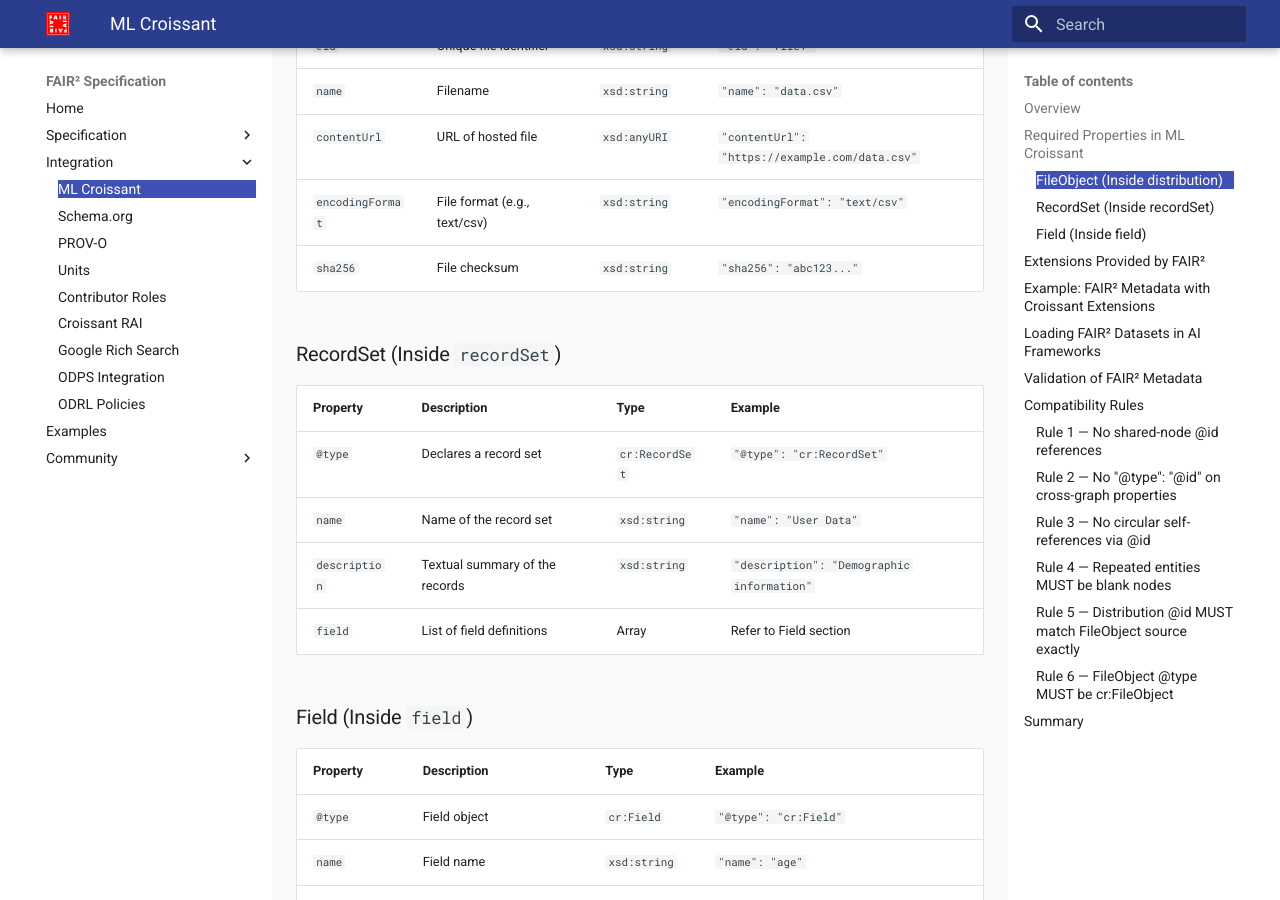
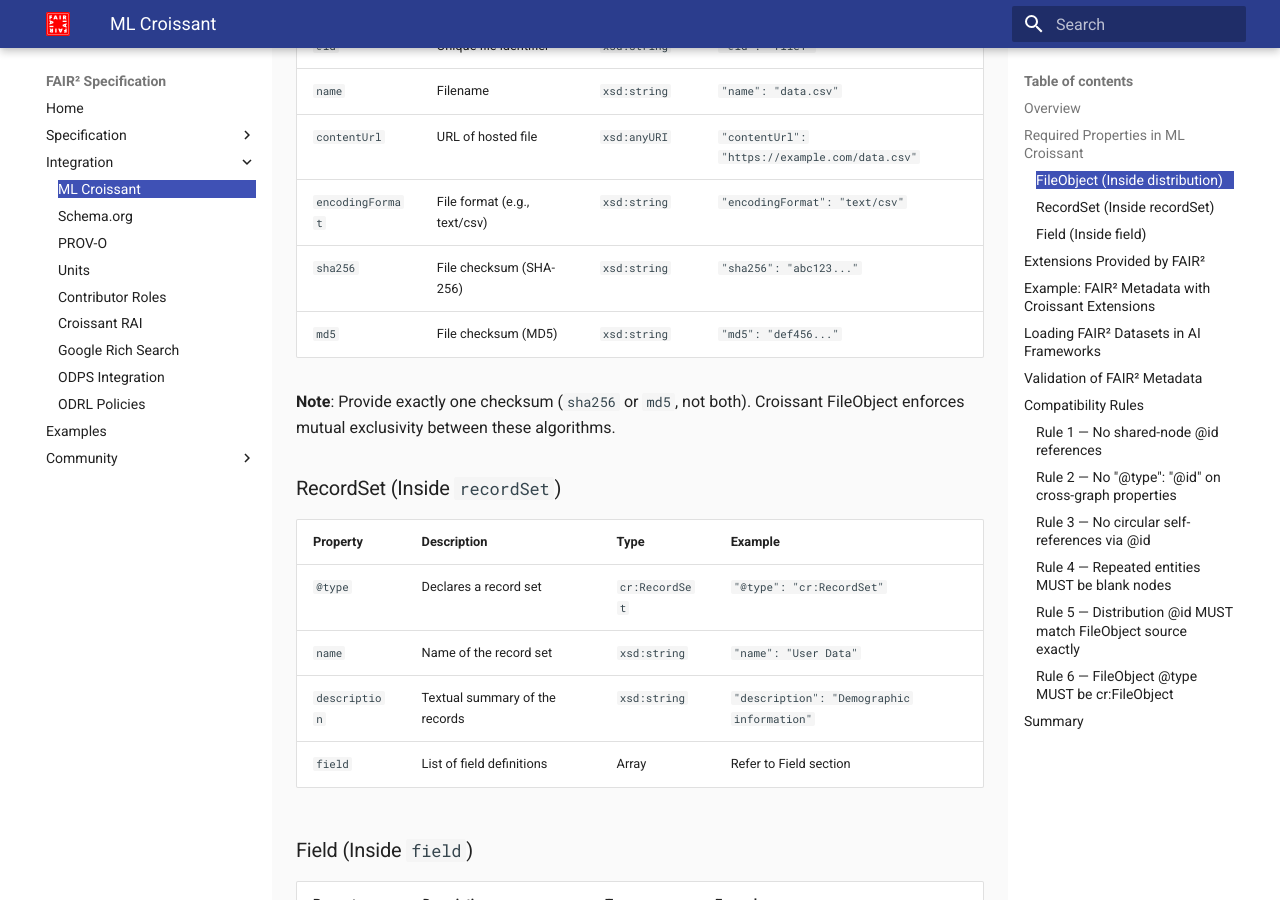
Before and after one commit to fair-squared/fair2-spec, an MkDocs documentation site: the page built from docs/integration/ml-croissant.md, in a window 1280 px wide and 900 px high, scrolled down 1358 px. Built offline with MkDocs 1.6.1 and Material for MkDocs 9.7.7, drawn with Linux system fonts in a browser that asks for light colours; the version menu is left out.

Commit message:
Support MD5 and SHA256 checksums with mutual exclusivity
Extend FileObject checksum support to include both schema:sha256 and cr:md5,
enforcing exactly one checksum per file to match Croissant's FileObject
specification. Both algorithms are now documented as valid checksum options,
with SHACL validation ensuring at most one is present.
Co-Authored-By: Claude Haiku 4.5 <noreply@anthropic.com>

```diff
--- a/docs/integration/ml-croissant.md
+++ b/docs/integration/ml-croissant.md
@@ -35,7 +35,10 @@ This document outlines how FAIR² builds upon and extends ML Croissant to provid
 | `name`         | Filename                               | `xsd:string`   | `"name": "data.csv"`                          |
 | `contentUrl`   | URL of hosted file                     | `xsd:anyURI`   | `"contentUrl": "https://example.com/data.csv"`|
 | `encodingFormat`| File format (e.g., text/csv)           | `xsd:string`   | `"encodingFormat": "text/csv"`               |
-| `sha256`       | File checksum                          | `xsd:string`   | `"sha256": "abc123..."`                       |
+| `sha256`       | File checksum (SHA-256)                | `xsd:string`   | `"sha256": "abc123..."`                       |
+| `md5`          | File checksum (MD5)                    | `xsd:string`   | `"md5": "def456..."`                          |
+
+**Note**: Provide exactly one checksum (`sha256` or `md5`, not both). Croissant FileObject enforces mutual exclusivity between these algorithms.
 
 ### RecordSet (Inside `recordSet`)
 
```
Also changed, not shown: docs/specification/schema.md (+3 -2 lines), 1 other file.
